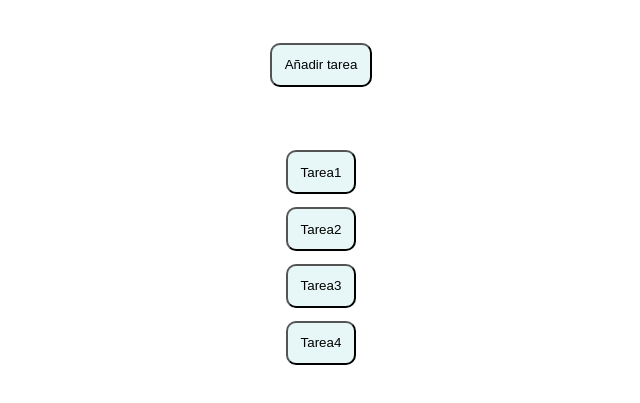
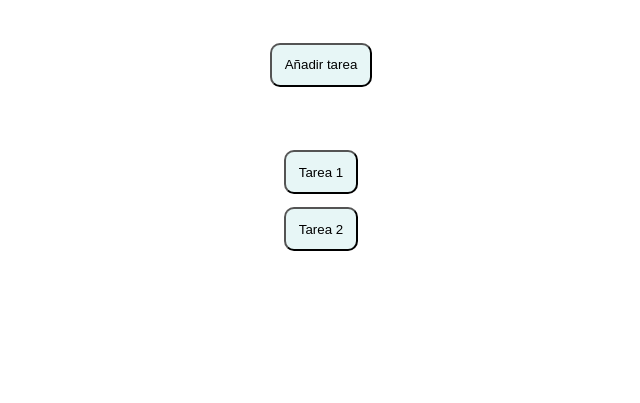
Before and after one commit to pabmunoz13/TaskManager, a plain HTML site: page index.html in a window 1280 px wide. Shown: the part 79-482 px from the top of the page, without its empty margins (319-959 px from the left). Drawn offline with Linux system fonts and the light colour scheme.

Commit message:
app con localStorage

```diff
--- a/funciones.js
+++ b/funciones.js
@@ -1,18 +1,90 @@
-/*
-function guardar(){
-    let boton = {
-        posicion: 4,
-        nombre: "tarea4"
-    }
-    let prueba = "Juan";
-    localStorage.setItem("boton", JSON.stringify(boton));
-}*/
+window.onload=function cargar(){
 
-function cargar(){
-    let boton = JSON.parse( localStorage.getItem("boton"));
-    console.log (boton)
+    var boton1 = "Tarea 1";
+    var boton2 = "Tarea 2";
+
+    localStorage.setItem("boton1", boton1);
+    localStorage.setItem("boton2", boton2);
+    cargarEtiquetas();
 }
 
+function cargarEtiquetas(){
+
+    var keys = Object.keys(localStorage);
+    for (var a in keys){
+
+         console.log(a, ' = ', localStorage.key(a));
+         var nombre =localStorage.getItem(localStorage.key(a));
+         console.log("**"+nombre);
+         var div = document.getElementById("bot");
+
+         var lastChildID = document.getElementById("bot").lastChild.id;
+
+
+         if(lastChildID !== undefined){
+
+             var valor = lastChildID.substr(lastChildID.length-1, lastChildID.length);
+             var id = parseInt(valor)+1;
+
+         }else{
+            var id = 1;
+         }
+         /*BOTON!*/
+         console.log("valor id =======> "+id);
+         var node = document.createElement("input");
+         node.setAttribute("id",id);
+         node.setAttribute("type","button");
+         node.setAttribute("value",nombre);
+         node.setAttribute("name",nombre);
+         node.setAttribute("class","boton");
+         node.setAttribute("onClick","editarTarea('"+id+"')");
+         div.appendChild(node);
+
+         /*DIV CONTENEDOR DE BOTONES*/
+         var node2 = document.createElement("div");
+         node2.setAttribute("id","div"+id);
+         node2.setAttribute("class","contenedor5");
+         div.appendChild(node2);
+
+         /*INPUT TEXT*/
+         var node3 = document.createElement("input");
+         node3.setAttribute("type","text");
+         node3.setAttribute("id","textoTarea"+id);
+         document.getElementById("div"+id).appendChild(node3);
+
+         /*DIV FUNCIONALIDAD*/
+         var node4 = document.createElement("div");
+         node4.setAttribute("class","contenedor6");
+         node4.setAttribute("id","func"+id);
+         document.getElementById("div"+id).appendChild(node4);
+
+         /*BOTON ELIMINAR*/
+         var node5 = document.createElement("input");
+         node5.setAttribute("type","button");
+         node5.setAttribute("value","Eliminar");
+         node5.setAttribute("class","boton_tarea");
+         node5.setAttribute("onClick","eliminarTarea('"+id+"')");
+         document.getElementById("func"+id).appendChild(node5);
+
+         /*BOTON CANCELAR*/
+         var node6 = document.createElement("input");
+         node6.setAttribute("type","button");
+         node6.setAttribute("value","Cancelar");
+         node6.setAttribute("class","boton_tarea");
+         node6.setAttribute("onClick","cancelarTarea('"+id+"')");
+         document.getElementById("func"+id).appendChild(node6);
+
+         /*BOTON GUARDAR*/
+         var node7 = document.createElement("input");
+         node7.setAttribute("type","button");
+         node7.setAttribute("value","Guardar");
+         node7.setAttribute("class","boton_tarea");
+         node7.setAttribute("onClick","guardarTarea('"+id+"')");
+         document.getElementById("func"+id).appendChild(node7);
+
+    }
+
+}
 /*PARTE DE ARRIBA*/
 
 function guardar() {
@@ -22,7 +94,6 @@ function guardar() {
     var lastChildID = document.getElementById("bot").lastElementChild.id;
     var valor = lastChildID.substr(lastChildID.length-1, lastChildID.length);
     var id = parseInt(valor)+1;
-    console.log("PRUEBA ULTIMO ID => "+valor);
 
     /*BOTON!*/
     var node = document.createElement("input");
@@ -76,19 +147,7 @@ function guardar() {
     node7.setAttribute("onClick","guardarTarea('"+id+"')");
     document.getElementById("func"+id).appendChild(node7);
 
- //   nodo2.appendChild(node4);
-
-   // div.appendChild(node2);
-/*    <input type="button" onclick="editarTarea()" class="boton" id="4" type="button" value="Tarea4"></input>
-                <div id="div4" class="contenedor5">
-                    <input type="text" id="textoTarea4"></input>
-                    <div class="contenedor6">
-                        <input type="button" class="boton_tarea"  onclick="eliminarTarea('4')" value="Eliminar"></input>
-                        <input type="button" class="boton_tarea"  onclick="cacelarTarea('4')" value="Cancelar"></input>
-                        <input type="button" class="boton_tarea"  id="pepe" onclick="guardarTarea('4')" value="Guardar"></input>
-                    </div>
-                </div>*/
-
+    localStorage.setItem("boton"+id, nombre.value);
 }
 
 function addTarea() {
@@ -120,7 +179,6 @@ function editarTarea(id){
     x.style.display = "block";
   }
     let boton = document.getElementById(id).value;
-    //localStorage.setItem("botonrr", boton);
 }
 
 function eliminarTarea(id) {
@@ -129,6 +187,7 @@ function eliminarTarea(id) {
   var divHijo = document.getElementById("div"+id);
   divPadre.removeChild(input);
   divPadre.removeChild(divHijo);
+  localStorage.removeItem("boton"+id);
 }
 
 function cancelarTarea(id) {
@@ -141,4 +200,6 @@ function cancelarTarea(id) {
 function guardarTarea(id) {
     var idf = "textoTarea"+id;
     document.getElementById(id).value = document.getElementById(idf).value;
+
+    localStorage.setItem("boton"+id, document.getElementById(idf).value);
 }
--- a/index.html
+++ b/index.html
@@ -5,9 +5,10 @@
         <meta charset="UTF-8">
         <meta name="viewport" content="width=device-width, user-scalable=no">
         <meta name="theme-color" content="#4285f4">
-        <link rel="manifest" href="/manifest.webmanifest">
+        <link rel="manifest" href="manifest.webmanifest ">
         <link rel="stylesheet" type="text/css" href="estilo.css">
         <script src="funciones.js"></script>
+
     </head>
     <body>
         <script src="funciones.js"></script>
@@ -25,6 +26,7 @@
         </div>
         <div id="bot" class="contenedor2"> <!--parte de abajo-->
 
+            <!--
             <input type="button" onclick="editarTarea('1')" class="boton" id="1" type="button" value="Tarea1"></input>
             <div id="div1" class="contenedor5">
                 <input type="text" id="textoTarea1"></input>
@@ -61,7 +63,7 @@
                     <input type="button" class="boton_tarea"  onclick="cancelarTarea('4')" value="Cancelar"></input>
                     <input type="button" class="boton_tarea"  id="pepe" onclick="guardarTarea('4')" value="Guardar"></input>
                 </div>
-            </div>
+            </div>-->
         </div>
 
     </body>
```
Also changed, not shown: manifest.webmanifest.
